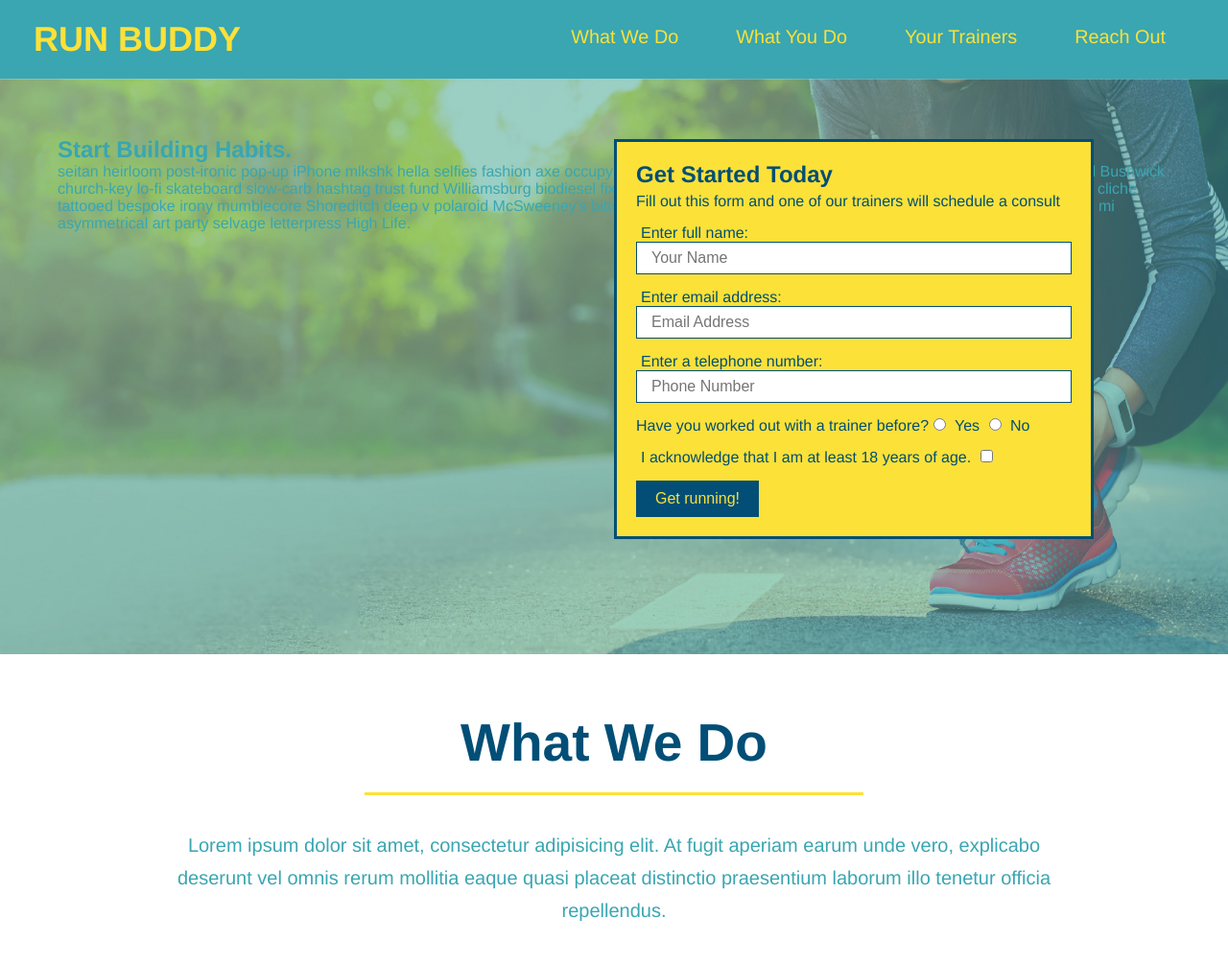
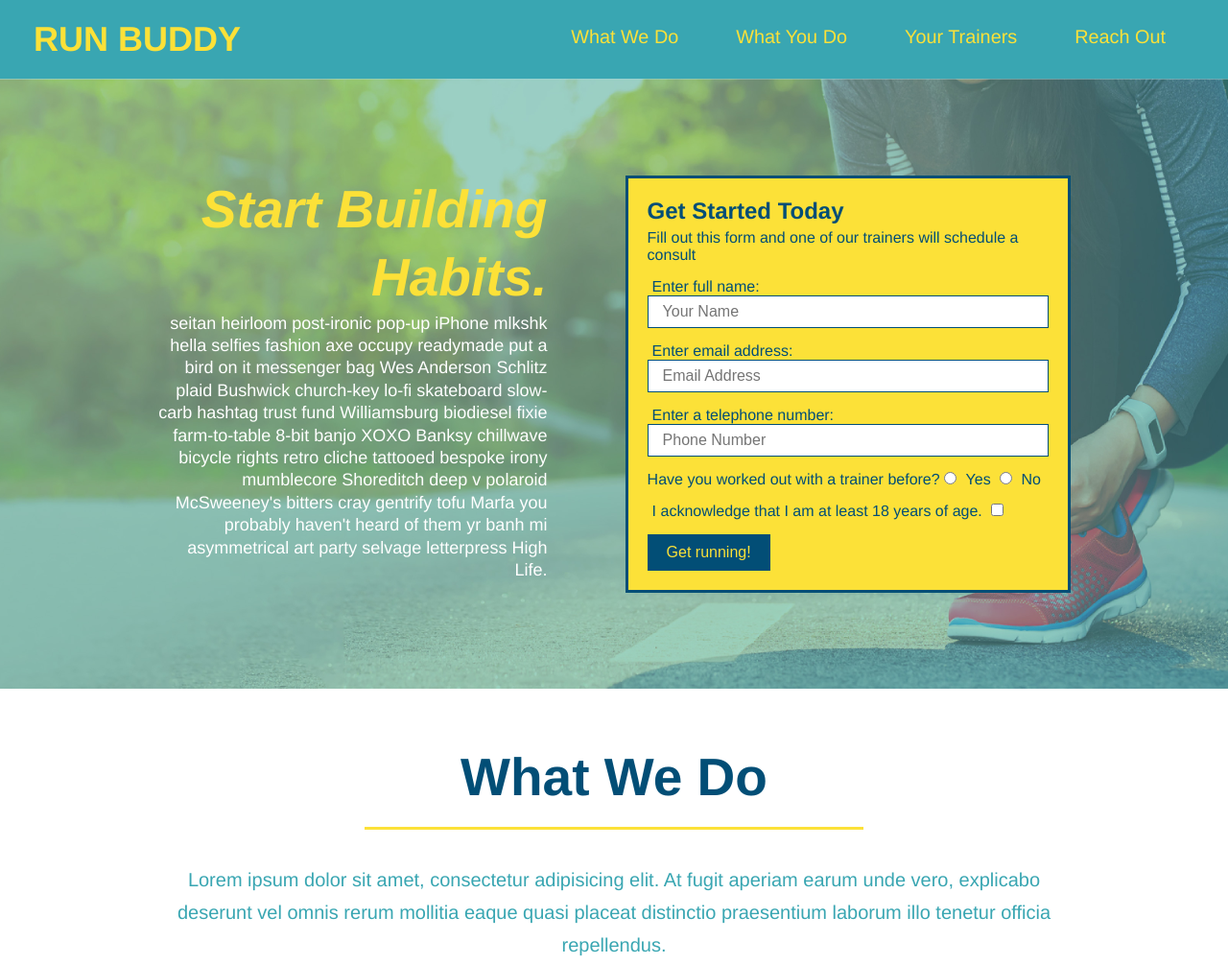
Before and after one commit to jennaanderson00/run-buddy, a plain HTML site: page index.html in a window 1280 px wide. Shown: the top 1005 px of the page at 96% size. Drawn offline with Linux system fonts and the light colour scheme.

Commit message:
add flexbox to the hero

```diff
--- a/assets/css/style.css
+++ b/assets/css/style.css
@@ -9,6 +9,7 @@ body {
     font-family: Helvetica, Arial, sans-serif;
 }
 
+/*--header--*/
 header {
     padding: 20px 35px;
     background-color: #39a6b2;
@@ -47,21 +48,23 @@ header nav ul li a {
     font-size: 1.55vw;
 }
 
+/*--footer--*/
 footer {
     background: #fce138;
     width: 100%;
     padding: 40px 35px;
+    display: flex;
+    justify-content: space-between;
+    flex-wrap: wrap;
 }
 
 footer h2 {
-    display: inline;
     color: #024e76;
     font-size: 30px;
     margin: 0;
 }
 
 footer div {
-    float: right;
     line-height: 1.5;
     text-align: right;
 }
@@ -74,12 +77,29 @@ section {
     padding: 60px;
 }
 
+/*--hero--*/
 .hero {
     background-image: url("../images/flipped-hero-image.jpg");
-    height: 600px;
     background-size: cover;
     background-position: center;
-    position: relative;
+    display: flex;
+    justify-content: center;
+    flex-wrap: wrap;
+}
+
+.hero-cta {
+    width: 35%;
+    text-align: right;
+    margin: 3.5%;
+    color: #fff;
+    font-size: 18px;
+    line-height: 1.3;
+}
+
+.hero-cta h2 {
+    font-style: italic;
+    font-size: 55px;
+    color: #fce138;
 }
 
 .hero-form h3 {
@@ -90,12 +110,10 @@ section {
 .hero-form {
     background-color: #fce138;
     padding: 20px;
-    width: 500px;
     color: #024e76;
     border: solid 3px #024e76;
-    position: absolute;
-    bottom: 120px;
-    right: 140px;
+    width: 40%;
+    margin: 3.5%;
 }
 
 .hero-form p{
@@ -182,6 +200,7 @@ section {
     font-size: 38px;
 }
 
+/*--trainers--*/
 .trainers {
     text-align: center;
 }
@@ -231,6 +250,7 @@ section {
     line-height: 1.3;
 }
 
+/*--contact--*/
 .contact {
     text-align: center;
     background: #024e76;
```
